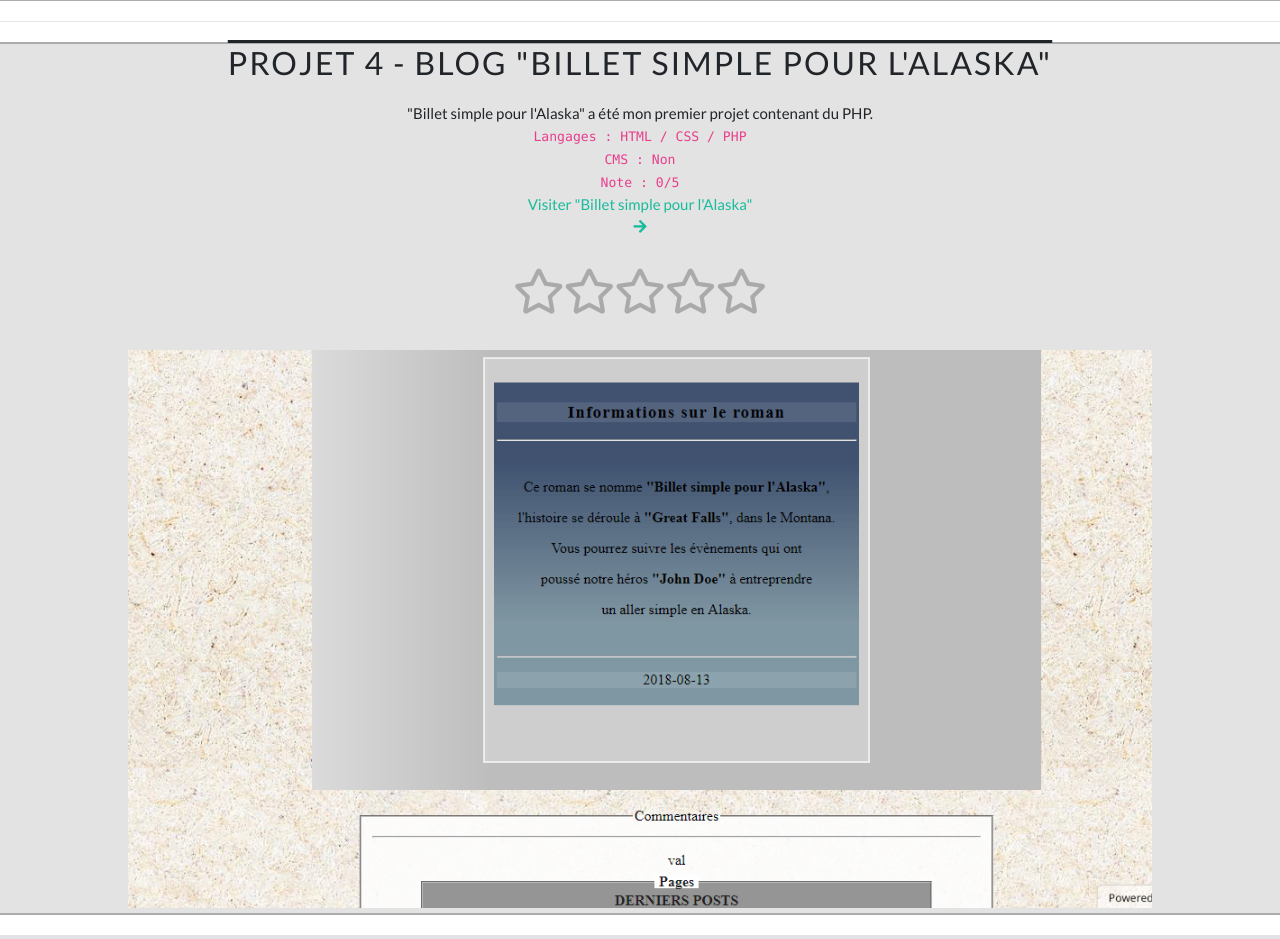
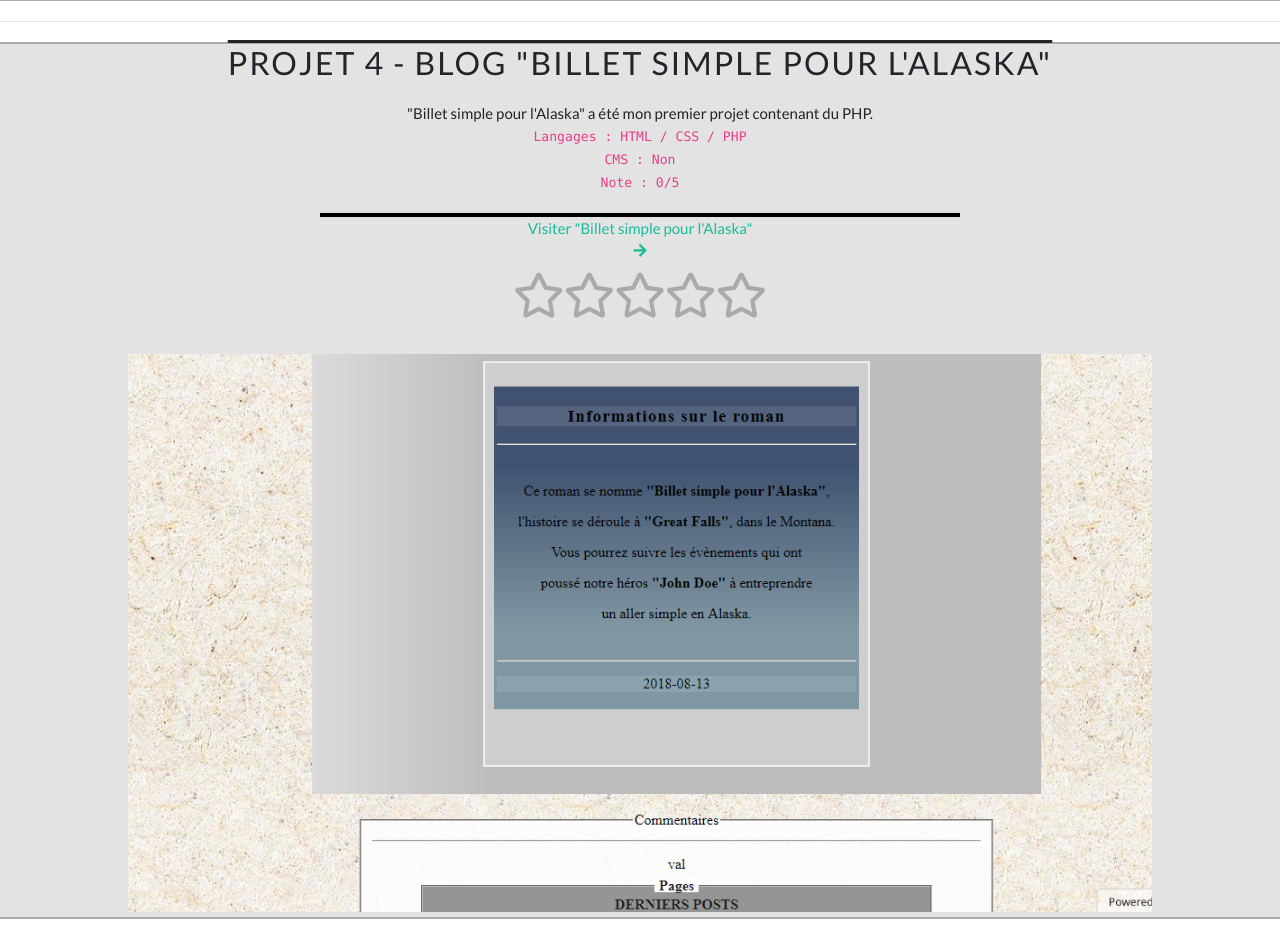
Before and after one commit to valros76/personnal_project5, a PHP site: page /index.php?action=portfolio in a window 1280 px wide. Shown: the part 2700-3639 px from the top of the page. Run offline with PHP 8.4, Linux system fonts and the light colour scheme; the visitor is signed in with stand-in values (Sample User, id 1); some libraries are stand-ins or nearby versions.

Commit message:
Add commit's view on project 4

```diff
--- a/public/css/style.css
+++ b/public/css/style.css
@@ -165,6 +165,24 @@ body{
     padding:0;
 }
 
+#commits{
+    width:50%;
+    word-wrap:break-word;
+    list-style:none;
+    border:2px solid black;
+    display:flex;
+    flex-direction:column;
+    justify-content:space-around;
+    align-items:center;
+    margin:0 auto;
+    padding:0;
+}
+
+#commits li{
+    width:100%;
+    margin:0 auto;
+    padding:0;
+}
 .rating{
     display:block;
     direction:rtl;
--- a/views/pages/portfolio.php
+++ b/views/pages/portfolio.php
@@ -86,6 +86,9 @@
                     <code>Langages : HTML / CSS / PHP</code><br/>
                     <code>CMS : Non</code><br/>
                     <code>Note : <span id="rateP4">'. $noteP4 .'</span>/5</code><br/>
+                    <ul id="commits">
+
+                    </ul>
                     <a href="https://projet4-valros.000webhostapp.com/" target="_blank">Visiter "Billet simple pour l\'Alaska"<br/><i class="fas fa-arrow-right"></i></a><br/>
                     <div class="rating"><!--
                             --><a href="?action=noteProject4_5" onclick="getNoteP4(5)"><i class="far fa-star" aria-hidden="true"></i></a><!--
```
Also changed, not shown: public/js/github.js (+27 -1 lines).
